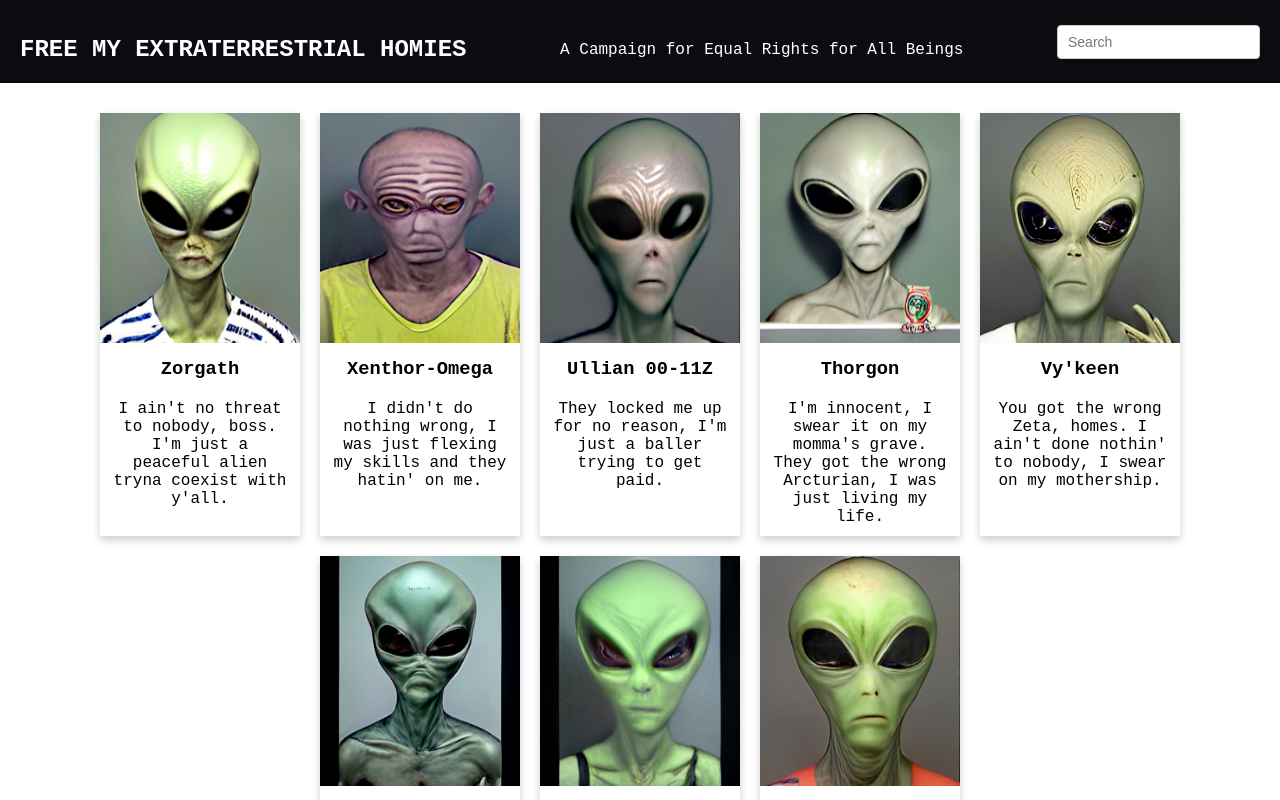
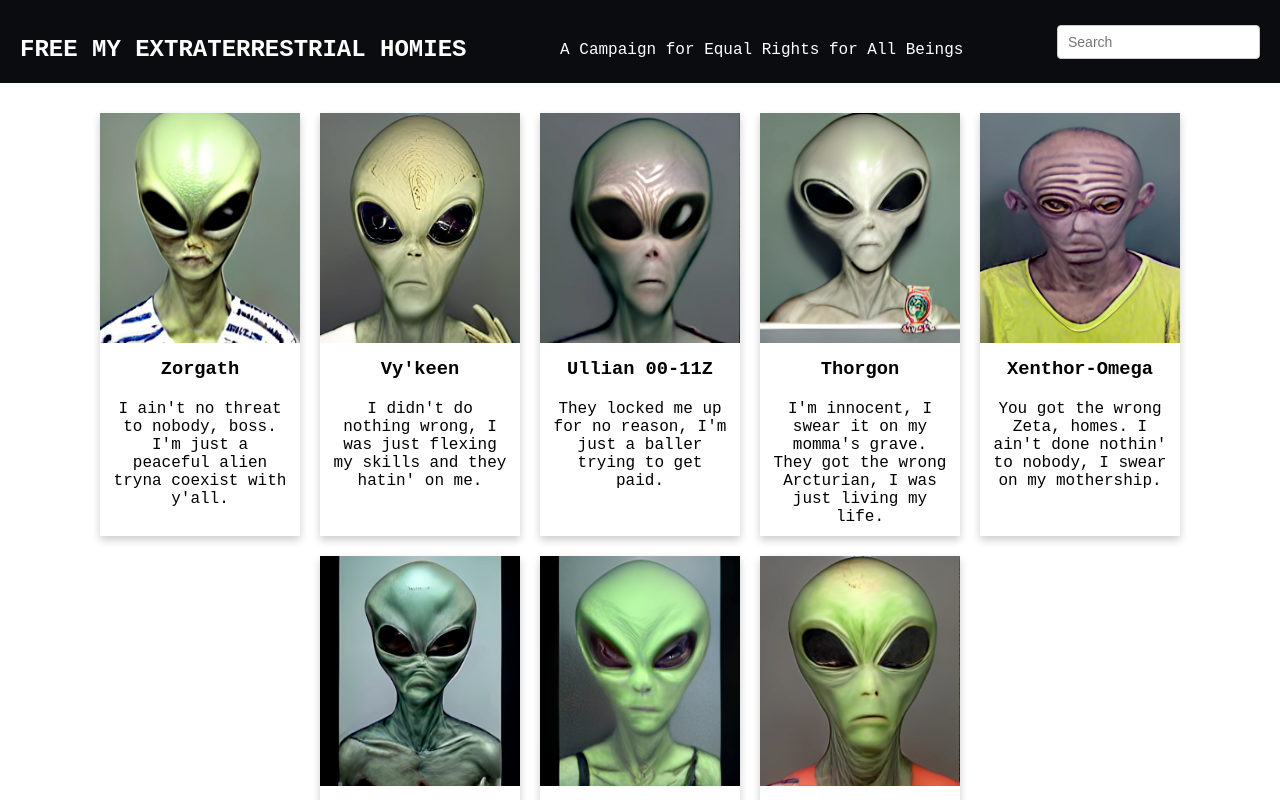
Before and after one commit to Joel-Valentine/freemyextraterrestrialhomies.com, a Next.js app: page / in a window 1280 px wide. Shown: the top 800 px of the page. Built offline with nearby package versions, Linux system fonts and the light colour scheme.

Commit message:
change order

```diff
--- a/pages/index.tsx
+++ b/pages/index.tsx
@@ -10,10 +10,10 @@ const aliensmeta: Alien[] = [
     src: "/alien-mugshots/alien-2.png",
   },
   {
-    name: "Xenthor-Omega",
+    name: "Vy'keen",
     testimony:
       "I didn't do nothing wrong, I was just flexing my skills and they hatin' on me.",
-    src: "/alien-mugshots/extraterrestrial alien mug shots with a UFO in area 51 (1).png",
+    src: "/alien-mugshots/extraterrestrial-alien-mug-shot-4.png",
   },
   {
     name: "Ullian 00-11Z",
@@ -28,10 +28,10 @@ const aliensmeta: Alien[] = [
     src: "/alien-mugshots/extraterrestrial-alien-mug-shot-3.png",
   },
   {
-    name: "Vy'keen",
+    name: "Xenthor-Omega",
     testimony:
       "You got the wrong Zeta, homes. I ain't done nothin' to nobody, I swear on my mothership.",
-    src: "/alien-mugshots/extraterrestrial-alien-mug-shot-4.png",
+    src: "/alien-mugshots/extraterrestrial alien mug shots with a UFO in area 51 (1).png",
   },
   {
     name: "Wrygon",
```
